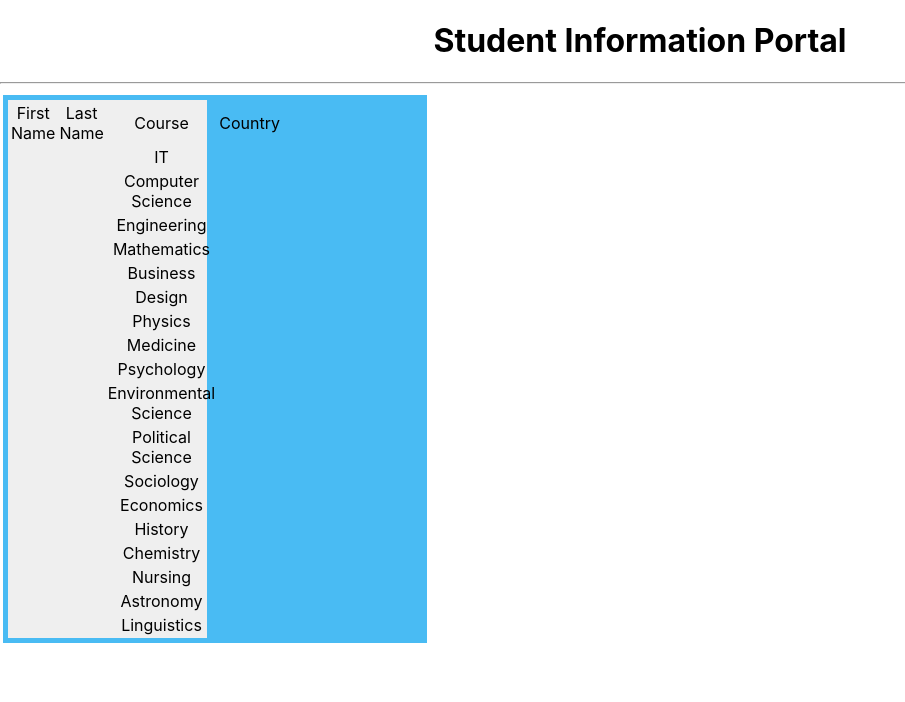
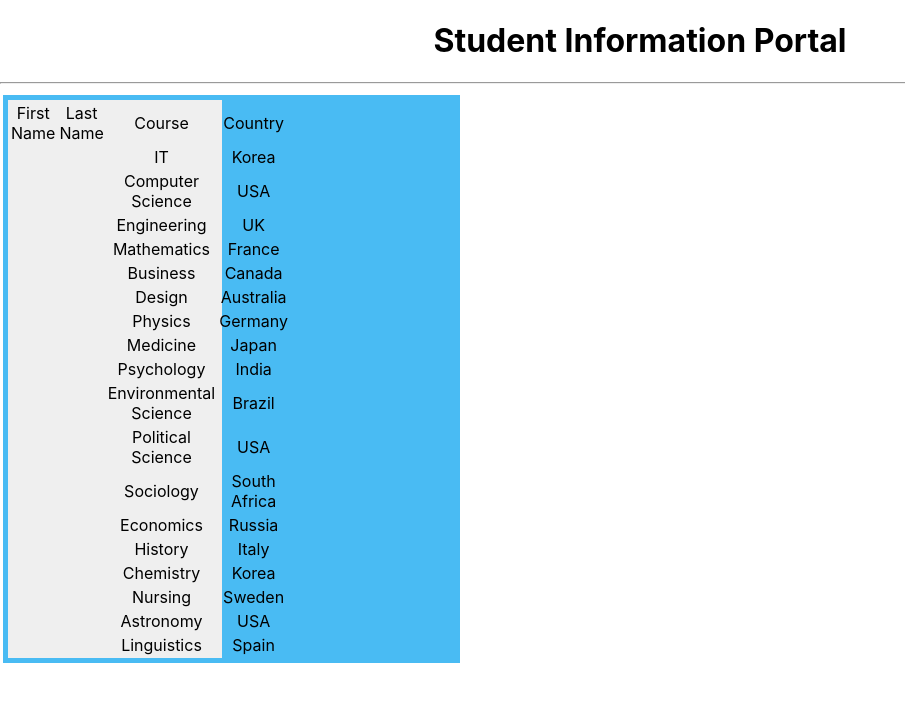
Before and after one commit to Maleesha2001-malee/IT3133_Assesment3, a React (Create React App) app in the folder studentapp/: page / in a window 1280 px wide. Shown: the top 702 px of the page, without its empty margins (0-905 px from the left). Built offline with nearby package versions, Linux system fonts and the light colour scheme.

Commit message:
spelling mistake

```diff
--- a/studentapp/src/components/StudentTable.js
+++ b/studentapp/src/components/StudentTable.js
@@ -20,7 +20,7 @@ export default function StudentTable(props){
                             <td>{student.firstname}</td>
                             <td>{student.lastname}</td>
                             <td>{student.course}</td>
-                            <td>{student.address.countrty}</td>
+                            <td>{student.address.country}</td>
 
                         </tr>
 
```
